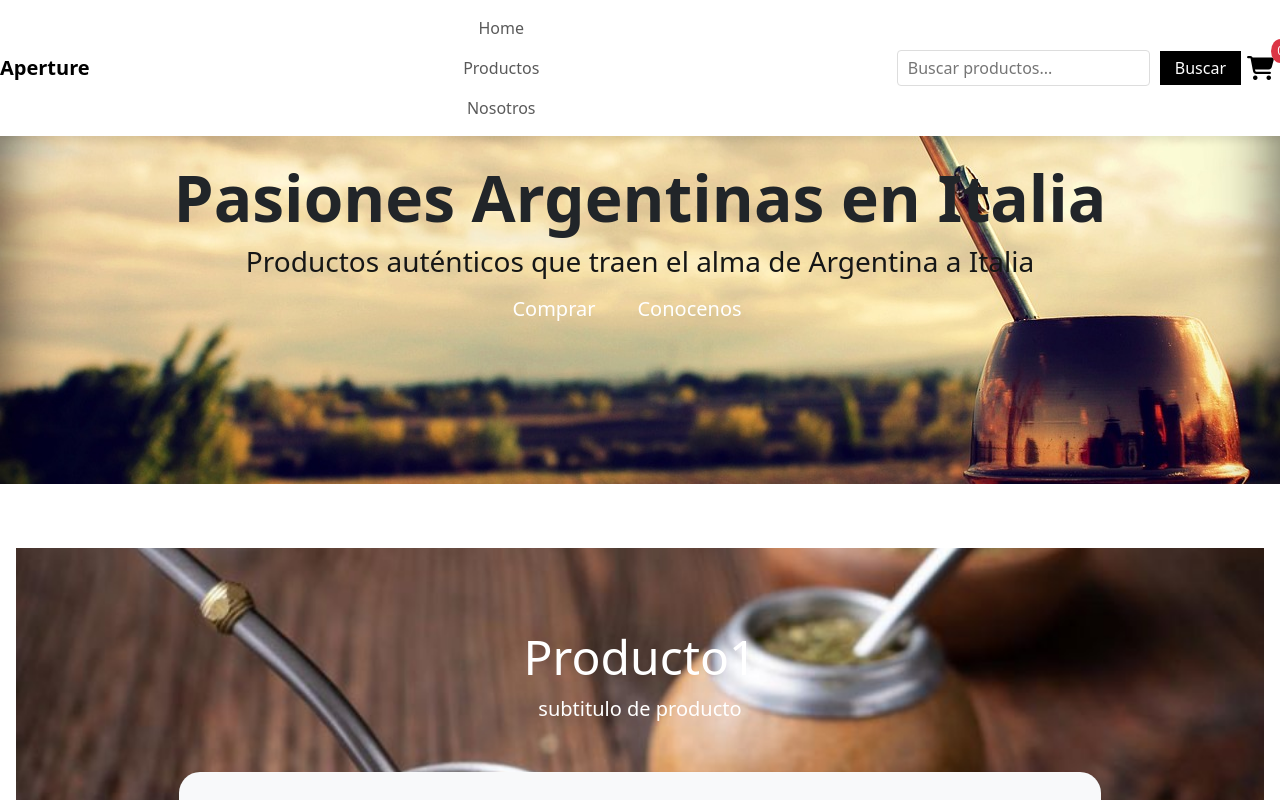
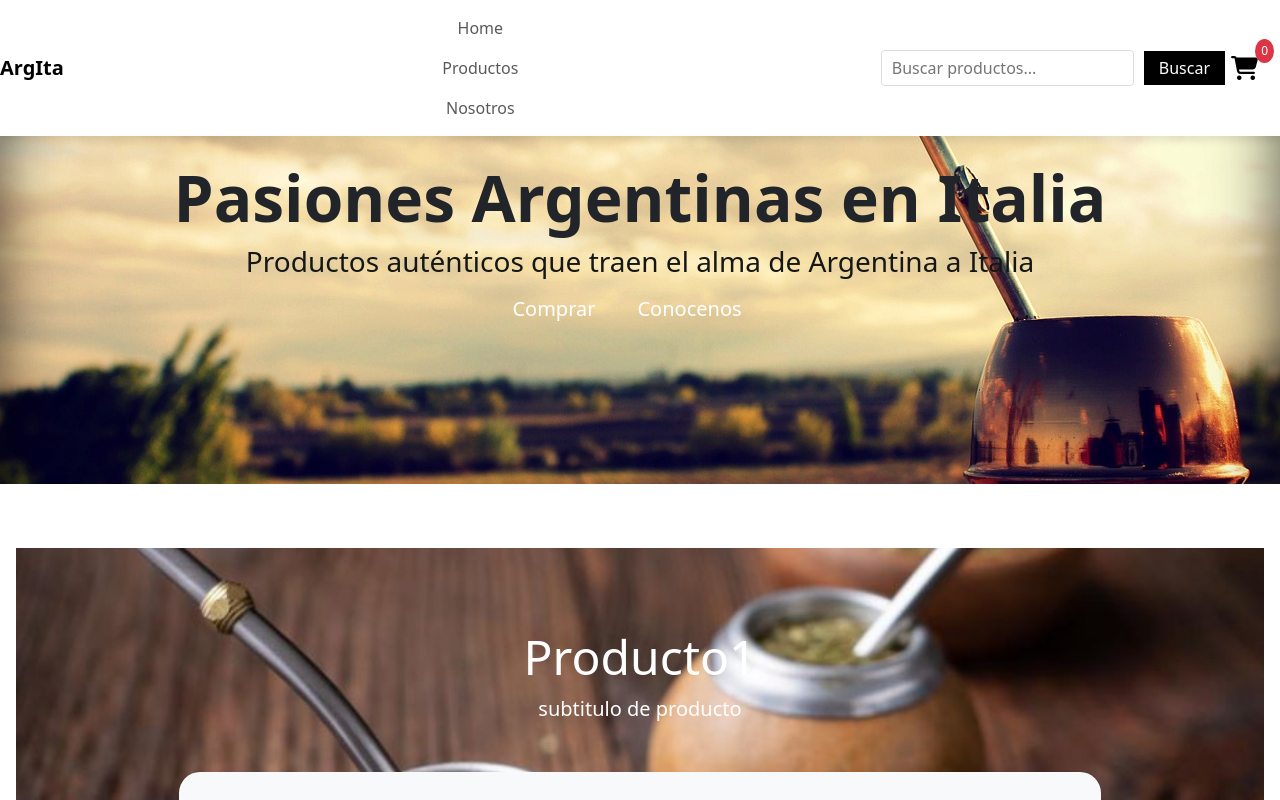
Before and after one commit to LeaaJr/PagIt-Ar, a React (Create React App) app: page / in a window 1280 px wide. Shown: the top 800 px of the page. Built offline with nearby package versions, Linux system fonts and the light colour scheme.

Commit message:
Modific-Nav

```diff
--- a/src/App.css
+++ b/src/App.css
@@ -19,7 +19,7 @@
 }
 
 .nav-item {
-  margin: 0 15px; /* Espacio horizontal entre los elementos */
+  margin: 0 65px; /* Espacio horizontal entre los elementos */
 }
 
 .nav-link {
--- a/src/Components/Navbar.js
+++ b/src/Components/Navbar.js
@@ -21,7 +21,7 @@ function Navbar({ carrito }) {
       <nav className="navbar">
         <div className="navbar-container">
           <Link to="/" className="navbar-brand">
-            Aperture
+            ArgIta
           </Link>
 
           {/* Menú de navegación */}
--- a/src/Estilos/Navbar.css
+++ b/src/Estilos/Navbar.css
@@ -100,6 +100,7 @@
     position: relative;
     font-size: 24px;
     cursor: pointer;
+    margin-right: 1rem;
   }
 
   .carrito-boton:hover .carrito-badge {
```
